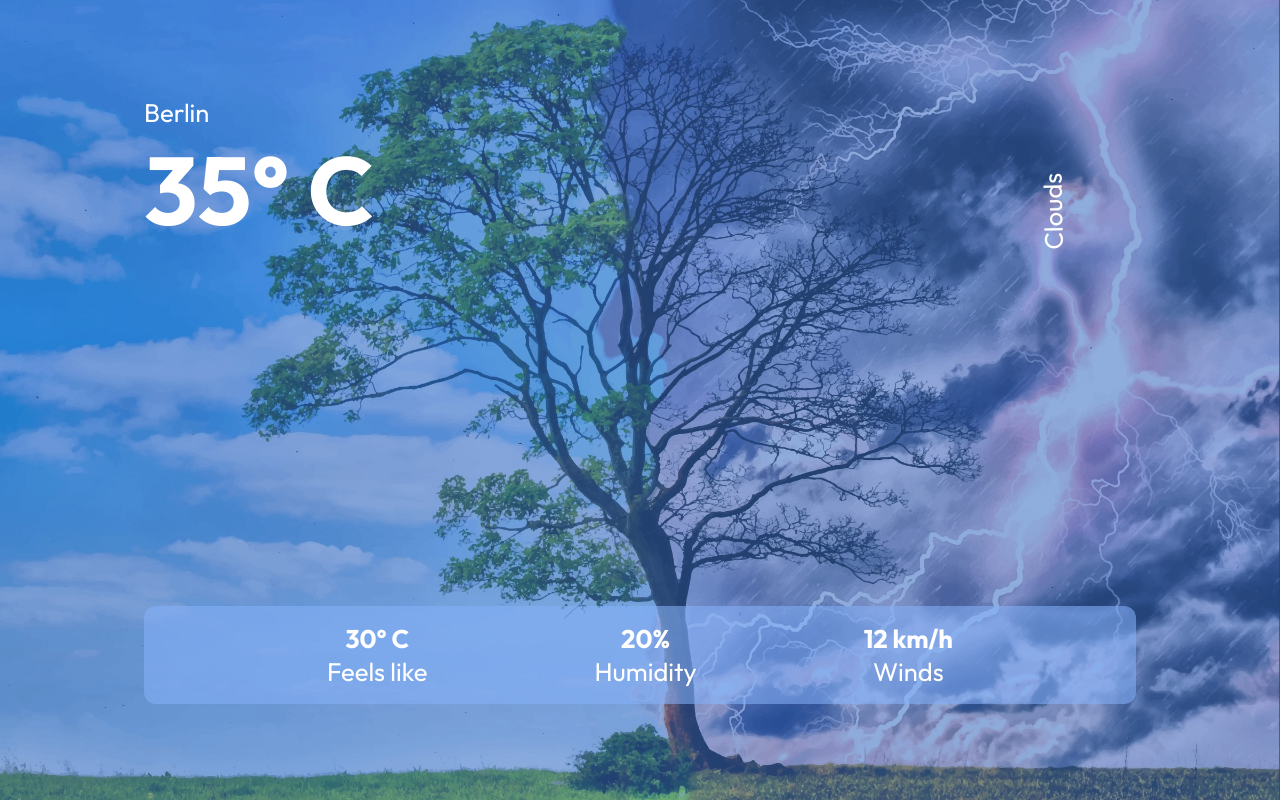
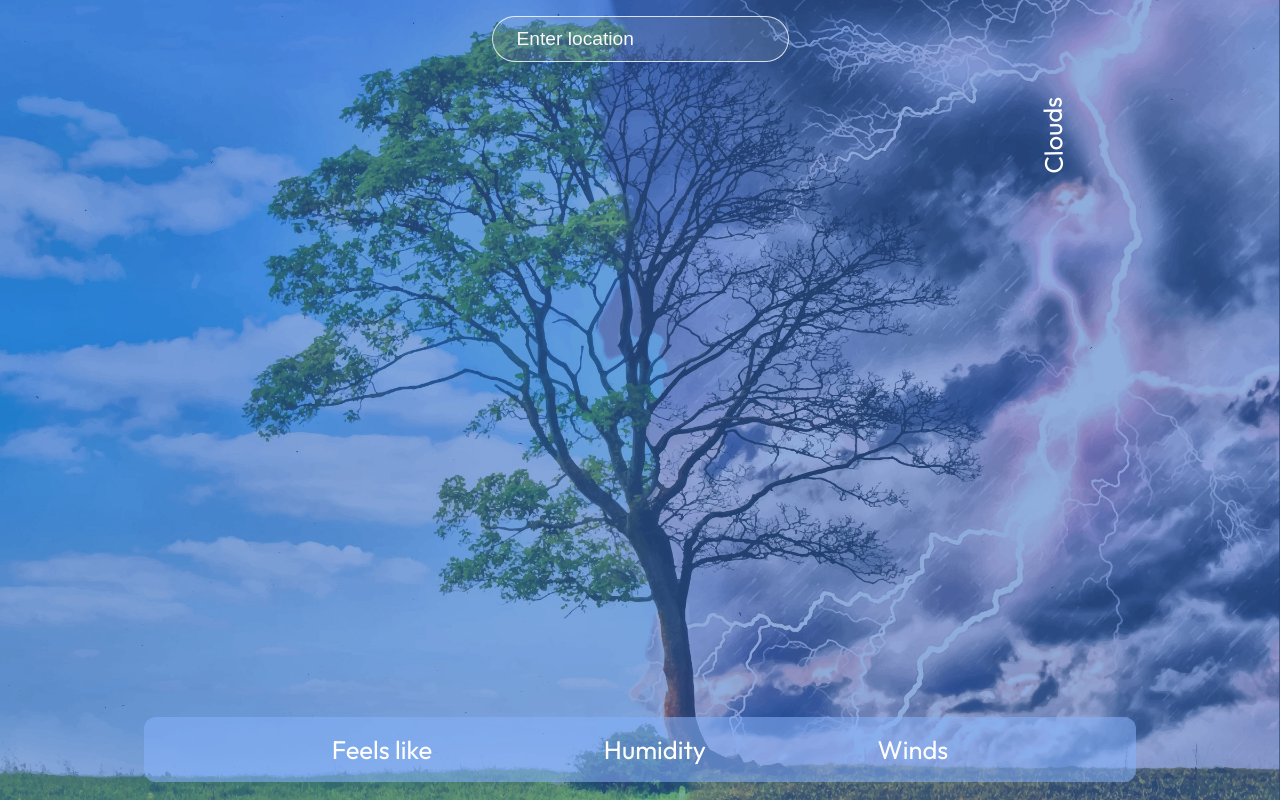
Before and after one commit to federerkristijan/weatherapp, a React (Create React App) app: page / in a window 1280 px wide. Built offline with nearby package versions, Linux system fonts and the light colour scheme; the HTML template or start-up script is replaced by a standard one.

Commit message:
build done. api key not acitve yet. need conversion to C and km/h

```diff
--- a/src/App.js
+++ b/src/App.js
@@ -1,35 +1,57 @@
-import React, { useState } from 'react';
-import axios from 'axios';
+import React, { useState } from "react";
+import axios from "axios";
 
 function App() {
+  const [data, setData] = useState({});
+  const [location, setLocation] = useState("");
 
-  const url = `https://api.openweathermap.org/data/3.0/onecall?lat={lat}&lon={lon}&exclude={part}&appid=be64ae1b29d910dbbc8a059ccd7e2992`
+  const searchLocation = (event) => {
+    if (event.key === "Enter") {
+      axios.get(url).then((response) => {
+        setData(response.data);
+        console.log(response.data);
+      });
+      setLocation("");
+    }
+  };
+
+  const url = `https://api.openweathermap.org/data/3.0/onecall?lat={lat}&lon={lon}&exclude={part}&appid=af4ec9f148b5b6985504ee2642344030`;
 
   return (
     <div className="App">
+      <div className="search">
+        <input
+          type="text"
+          value={location}
+          onChange={(event) => setLocation(event.target.value)}
+          onKeyPress={searchLocation}
+          placeholder="Enter location"
+        />
+      </div>
       <div className="container">
         <div className="top">
           <div className="location">
-            <p>Berlin</p>
+            <p>{data.name}</p>
             <div className="temp">
-              <h1>35° C</h1>
+              {data.main ? <h1>{data.main.temp}°C</h1> : null}
             </div>
             <div className="description">
+              {data.weather ? <p>{data.weather[0].main}</p> : null}
               <p>Clouds</p>
             </div>
           </div>
         </div>
         <div className="bottom">
           <div className="feels">
-            <p className='bold'>30° C</p>
+            {data.main ? <p className="bold">{data.main.feels_like}°C</p> : null}
             <p>Feels like</p>
           </div>
           <div className="humidity">
-            <p className='bold'>20%</p>
+            {data.main ? <p className="bold">{data.main.humidity}%</p> : null}
             <p>Humidity</p>
           </div>
           <div className="wind">
-            <p className='bold'>12 km/h</p>
+            {data.wind ? <p className="bold">{data.wind.speed}km/h</p> : null}
             <p>Winds</p>
           </div>
         </div>
--- a/src/index.css
+++ b/src/index.css
@@ -45,6 +45,24 @@ h1 {
   z-index: -1;
 }
 
+.App .search {
+  text-align: center;
+  padding: 1rem;
+}
+
+.App input {
+  padding: 0.7rem 1.5rem;
+  font-size: 1.2rem;
+  border-radius: 25px;
+  border: 1px solid rgba(255,255,255, 0.8);
+  background: rgba(255,255,255, 0.1);
+  color: #f8f8f8;
+}
+
+::placeholder {
+  color: #f8f8f8;
+}
+
 .container {
   /* max-width: 43.75rem; */
   max-width: 80vw;
```
